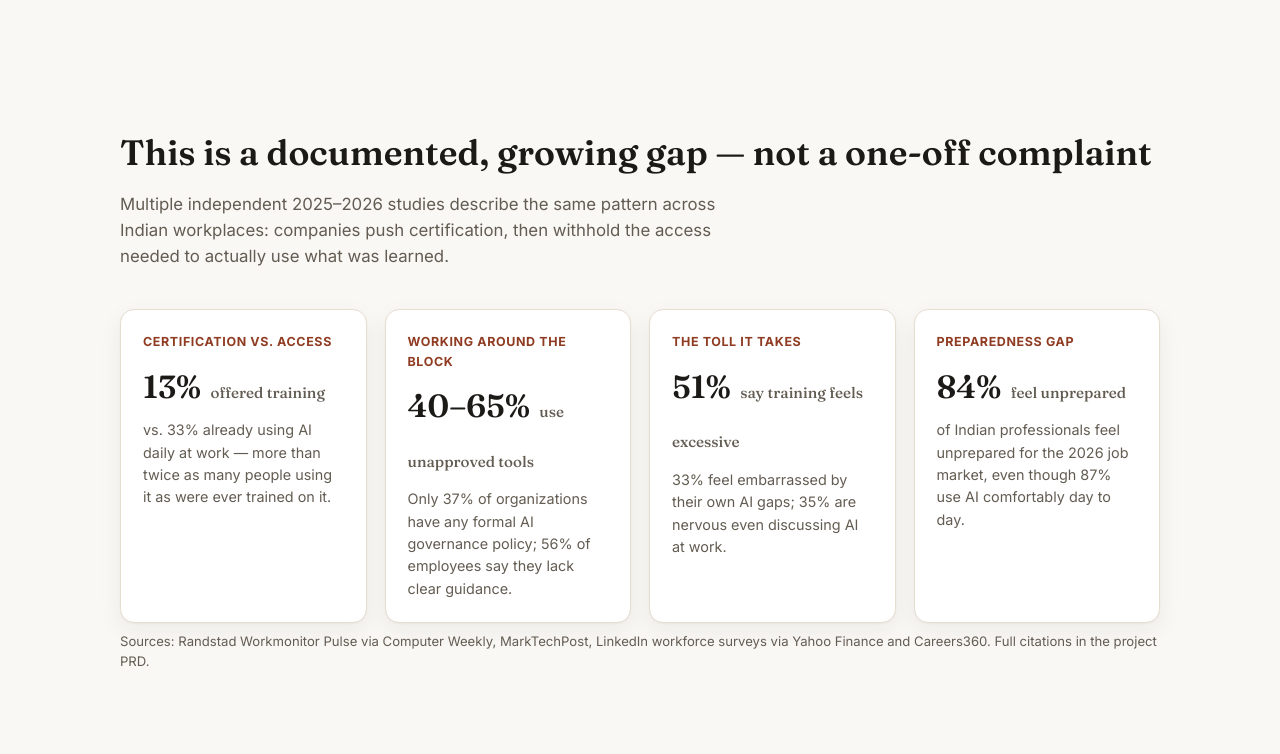
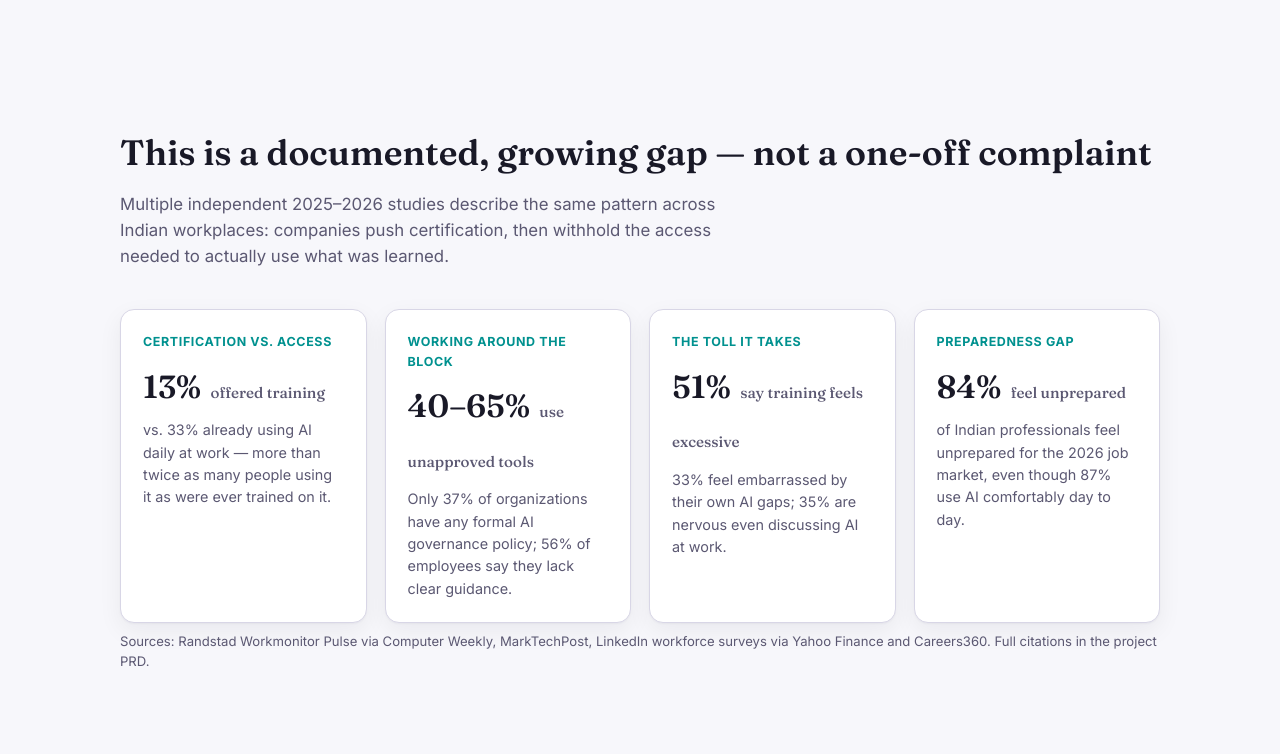
Before and after one commit to tomcalvin92-cmyk/ai-access-equity, a website: page index.html in a window 1280 px wide. Shown: the part 682-1436 px from the top of the page. Drawn offline with nearby package versions, Linux system fonts and the light colour scheme; no server answers.

Commit message:
Update color scheme to teal/purple on dark navy
Matches the requested reference palette: #191927 background, #00D7D2
teal primary accent, #8E72EE purple secondary accent, #E4E3EC text.
Light mode gets a deepened teal for contrast; dark mode uses the
colors as given.

```diff
--- a/styles.css
+++ b/styles.css
@@ -1,44 +1,49 @@
 :root {
-  --bg: #faf8f5;
-  --bg-alt: #f1ece3;
+  --bg: #f7f7fb;
+  --bg-alt: #e4e3ec;
   --surface: #ffffff;
-  --text: #1c1a17;
-  --text-muted: #635c52;
-  --border: #e6ddd0;
-  --accent: #b5502f;
-  --accent-strong: #8f3c22;
-  --accent-soft: #f3e2d8;
-  --focus: #2b6cb0;
+  --text: #191927;
+  --text-muted: #5b5872;
+  --border: #d8d6e6;
+  --accent: #00b8b5;
+  --accent-strong: #00918f;
+  --accent-soft: #d9f7f6;
+  --accent-2: #8e72ee;
+  --focus: #8e72ee;
   --radius: 14px;
-  --shadow: 0 1px 2px rgba(28,26,23,0.04), 0 8px 24px rgba(28,26,23,0.06);
+  --shadow: 0 1px 2px rgba(25,25,39,0.04), 0 8px 24px rgba(25,25,39,0.06);
   --font-body: 'Inter', system-ui, sans-serif;
   --font-display: 'Fraunces', Georgia, serif;
 }
 
 @media (prefers-color-scheme: dark) {
   :root:not([data-theme="light"]) {
-    --bg: #17140f;
-    --bg-alt: #1f1b15;
-    --surface: #241f18;
-    --text: #f3ede2;
-    --text-muted: #b8ac99;
-    --border: #37301F;
-    --accent: #e08a5f;
-    --accent-strong: #f2a679;
-    --accent-soft: #332318;
+    --bg: #191927;
+    --bg-alt: #211f36;
+    --surface: #242140;
+    --text: #e4e3ec;
+    --text-muted: #9b98b8;
+    --border: #322f52;
+    --accent: #00d7d2;
+    --accent-strong: #33e0dc;
+    --accent-soft: #12302f;
+    --accent-2: #8e72ee;
+    --focus: #8e72ee;
     --shadow: 0 1px 2px rgba(0,0,0,0.3), 0 8px 24px rgba(0,0,0,0.35);
   }
 }
 :root[data-theme="dark"] {
-  --bg: #17140f;
-  --bg-alt: #1f1b15;
-  --surface: #241f18;
-  --text: #f3ede2;
-  --text-muted: #b8ac99;
-  --border: #37301F;
-  --accent: #e08a5f;
-  --accent-strong: #f2a679;
-  --accent-soft: #332318;
+  --bg: #191927;
+  --bg-alt: #211f36;
+  --surface: #242140;
+  --text: #e4e3ec;
+  --text-muted: #9b98b8;
+  --border: #322f52;
+  --accent: #00d7d2;
+  --accent-strong: #33e0dc;
+  --accent-soft: #12302f;
+  --accent-2: #8e72ee;
+  --focus: #8e72ee;
   --shadow: 0 1px 2px rgba(0,0,0,0.3), 0 8px 24px rgba(0,0,0,0.35);
 }
 
@@ -94,7 +99,7 @@ a:focus-visible, button:focus-visible, select:focus-visible, input:focus-visible
 /* Hero */
 .hero { padding: 96px 0 64px; }
 .hero-inner { text-align: center; }
-.eyebrow { text-transform: uppercase; letter-spacing: 0.08em; font-size: 0.78rem; font-weight: 700; color: var(--accent-strong); margin-bottom: 18px; }
+.eyebrow { text-transform: uppercase; letter-spacing: 0.08em; font-size: 0.78rem; font-weight: 700; color: var(--accent-2); margin-bottom: 18px; }
 .hero h1 { max-width: 820px; margin-left: auto; margin-right: auto; }
 .accent { color: var(--accent-strong); }
 .hero-sub { max-width: 640px; margin: 0 auto 32px; font-size: 1.08rem; }
```
